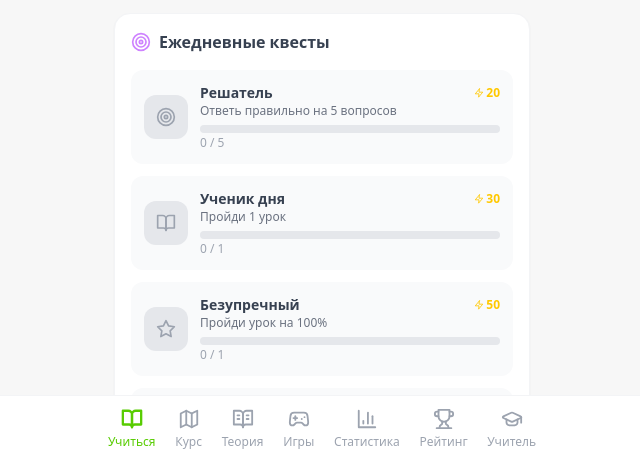
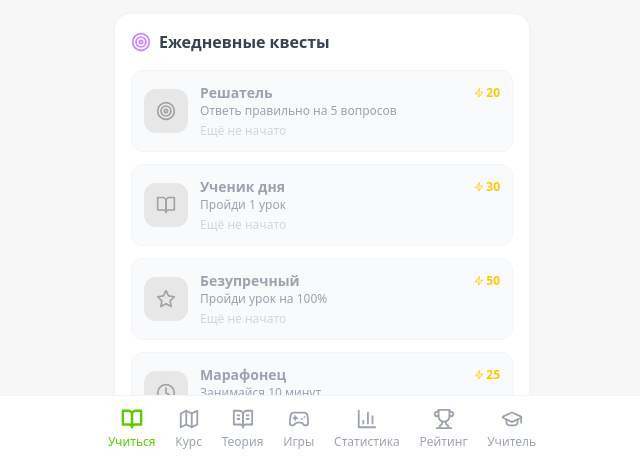
Before and after one commit to ikharit/ege-russian-app, a React (Vite) app: page /course in a window 1280 px wide. Shown: the part 338-798 px from the top of the page, without its empty margins (318-958 px from the left). Built offline with nearby package versions, Linux system fonts and the light colour scheme; no server answers.

Commit message:
ui: daily quests visual hierarchy — claimed/complete/active/not-started

```diff
--- a/src/components/DailyQuests.tsx
+++ b/src/components/DailyQuests.tsx
@@ -29,7 +29,7 @@ export function DailyQuests() {
   const today = new Date().toISOString().split('T')[0]
 
   const questsWithProgress = useMemo(() => {
-    return dailyQuests.map(quest => {
+    const quests = dailyQuests.map(quest => {
       const prog = dailyQuestProgress[quest.id]
       const isToday = prog?.date === today
       const current = isToday ? (prog?.current || 0) : 0
@@ -37,6 +37,11 @@ export function DailyQuests() {
       const claimed = isToday && prog?.claimed
       const percent = Math.min(100, Math.round((current / quest.target) * 100))
       return { ...quest, current, completed, claimed, percent }
+    })
+    // Sort: claimed first, then completed, then active, then not started
+    return quests.sort((a, b) => {
+      const score = (q: typeof a) => q.claimed ? 3 : q.completed ? 2 : q.percent > 0 ? 1 : 0
+      return score(b) - score(a)
     })
   }, [dailyQuestProgress, today])
 
@@ -79,15 +84,18 @@ export function DailyQuests() {
         {questsWithProgress.map((quest, idx) => {
           const Icon = typeIcons[quest.type]
           const colors = typeColors[quest.type]
+          const isNotStarted = !quest.claimed && !quest.completed && quest.percent === 0
           return (
             <motion.div
               key={quest.id}
               className={`flex items-center gap-3 p-3 rounded-xl transition-all duration-300 ${
                 quest.claimed
-                  ? 'bg-green-50/80 border border-green-200'
+                  ? 'bg-green-50/60 border border-green-200'
                   : quest.completed
-                    ? 'bg-white border border-amber-200 shadow-sm'
-                    : 'bg-gray-50 border border-transparent'
+                    ? 'bg-amber-50 border border-amber-200 shadow-sm'
+                    : isNotStarted
+                      ? 'bg-gray-50 border border-gray-100 opacity-40'
+                      : 'bg-white border border-gray-200 shadow-sm'
               }`}
               initial={{ opacity: 0, x: -10 }}
               animate={{ opacity: 1, x: 0 }}
@@ -100,7 +108,9 @@ export function DailyQuests() {
                     ? 'bg-duo-green text-white scale-110'
                     : quest.completed
                       ? `${colors.bg} ${colors.icon} ring-2 ${colors.ring} ring-offset-2`
-                      : 'bg-gray-200 text-gray-400'
+                      : isNotStarted
+                        ? 'bg-gray-200 text-gray-400 grayscale'
+                        : `${colors.bg} ${colors.icon}`
                 }`}>
                   <AnimatePresence mode="wait">
                     {quest.claimed ? (
@@ -150,7 +160,8 @@ export function DailyQuests() {
                 <div className="flex items-center justify-between">
                   <p className={`font-bold text-sm ${
                     quest.claimed ? 'text-gray-400 line-through' :
-                    quest.completed ? 'text-gray-800' : 'text-gray-700'
+                    quest.completed ? 'text-gray-800' :
+                    isNotStarted ? 'text-gray-400' : 'text-gray-700'
                   }`}>
                     {quest.title}
                   </p>
@@ -161,10 +172,10 @@ export function DailyQuests() {
                     {quest.rewardXP}
                   </span>
                 </div>
-                <p className="text-xs text-gray-500">{quest.description}</p>
+                <p className={`text-xs ${quest.claimed || isNotStarted ? 'text-gray-400' : 'text-gray-500'}`}>{quest.description}</p>
 
-                {/* Progress bar with color based on type */}
-                {!quest.claimed && (
+                {/* Progress bar — hidden for not started, colored for active/completed */}
+                {!quest.claimed && !isNotStarted && (
                   <div className="mt-1.5">
                     <div className="w-full bg-gray-200 rounded-full h-2">
                       <motion.div
@@ -192,6 +203,10 @@ export function DailyQuests() {
                     </div>
                   </div>
                 )}
+                {/* For not started, show just a faint hint */}
+                {isNotStarted && (
+                  <p className="text-xs text-gray-300 mt-1">Ещё не начато</p>
+                )}
               </div>
 
               {/* Claim button */}
```
